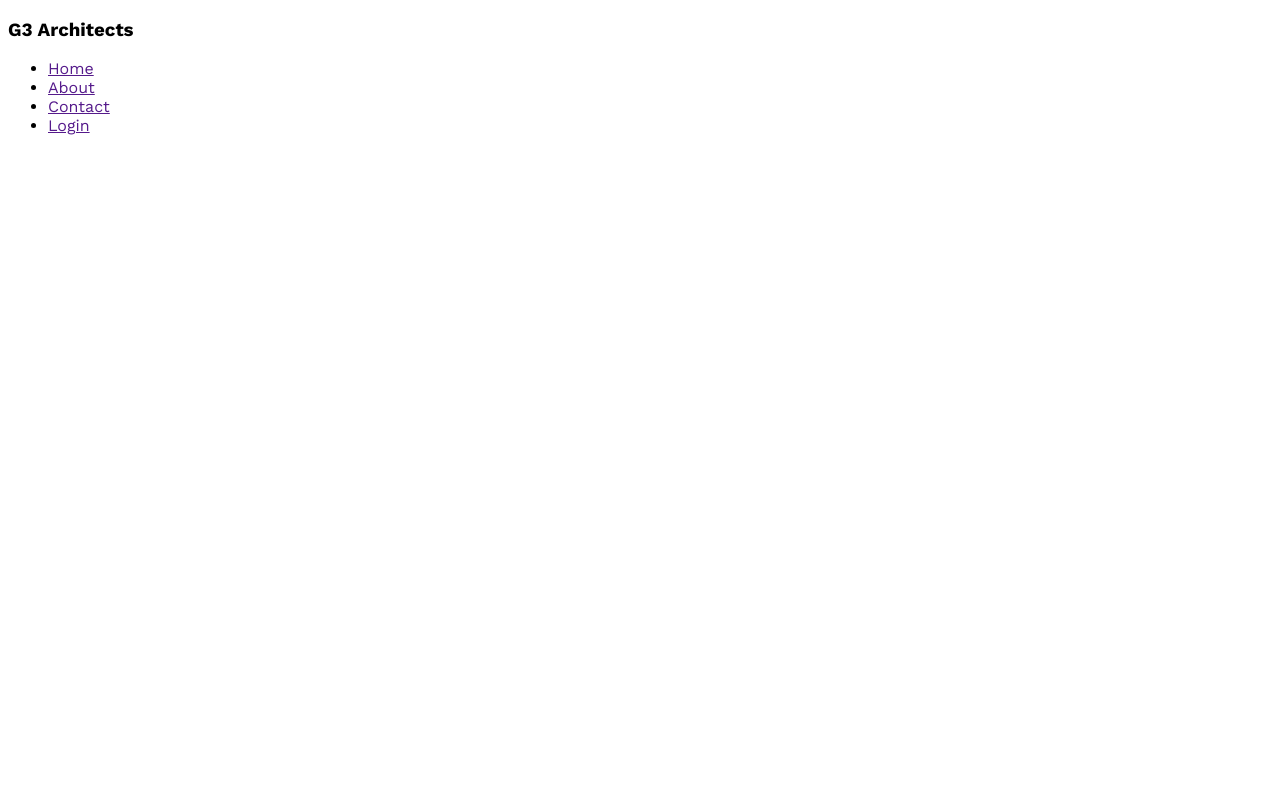
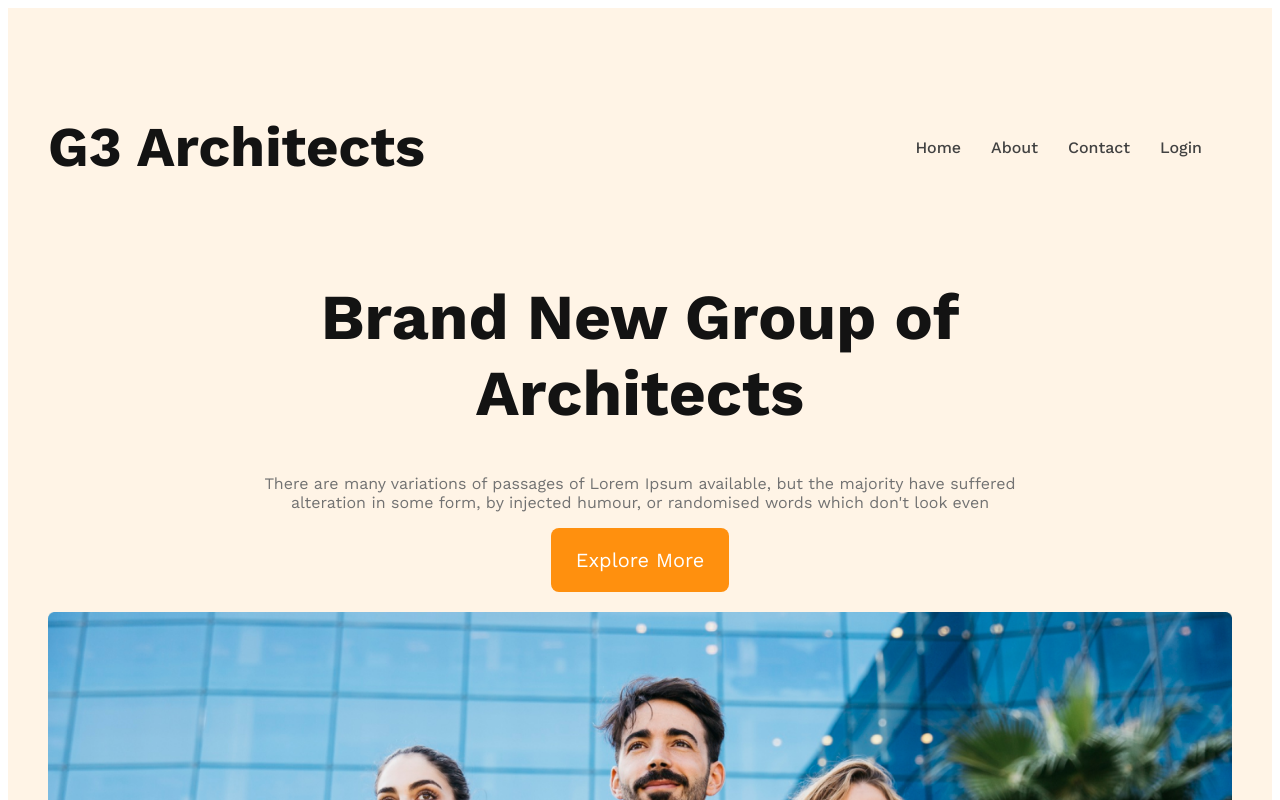
Before and after one commit to iamsreshthocoderz/g3-architects-resources, a plain HTML site: page index.html in a window 1280 px wide. Shown: the top 800 px of the page. Drawn offline with nearby package versions, Linux system fonts and the light colour scheme.

Commit message:
first commit

```diff
--- a/architec.css
+++ b/architec.css
@@ -4,3 +4,97 @@
 * {
     font-family: 'Work Sans', sans-serif;
 }
+
+.btn-primary{
+    border-radius: 8px;
+    background: #FF900E;
+    padding: 20px 25px;
+    color: #fff;
+    font-size: 1.25rem;
+    cursor: pointer;
+    border: 0;
+}
+/* header style */
+header {
+    background: rgba(255, 144, 14, 0.10);
+    padding: 50px 40px;
+}
+
+nav{
+    display: flex;
+    justify-content: space-between;
+    align-items: center;
+}
+
+.nav-title{
+    font-size: 3rem;
+    font-weight: 700;
+    color: #131313;
+}
+
+nav > ul{
+    display: flex;
+}
+
+nav li{
+    list-style: none;
+    margin-right: 30px;
+    font-weight: 500;
+    font-size: 1rem;
+}
+nav li a {
+    text-decoration: none;
+    color: #424242;
+}
+
+
+/* banner style  */
+
+.banner-content{
+    max-width: 800px;
+    text-align: center;
+    margin: 0 auto;
+}
+.banner-title{
+    font-size: 4rem;
+    font-weight: 700;
+    color: #131313;
+}
+
+.banner-description{
+    color: #727272;
+
+}
+
+.banner img{
+    width: 100%;
+    margin-top: 20px;
+}
+
+
+
+
+
+
+/* responsive media  query for mobile view*/
+
+@media screen and (max-width:576px) {
+    header{
+        padding: 20px;
+    }
+    nav {
+        flex-direction: column;
+    }
+}
+
+/* responsive media  for tablet device */
+
+@media screen and (min-width:576px) and (max-width: 960px) {
+    nav{
+        flex-direction: column;
+    }
+    header{
+        padding: 50px;
+    }
+
+}
--- a/index.html
+++ b/index.html
@@ -8,7 +8,7 @@
 </head>
 <body>
     <header>
-        <nav>
+        <nav class="nav-title">
             <h3>G3 Architects</h3>
             <ul>
                 <li><a href="">Home</a></li>
@@ -18,6 +18,17 @@
 
             </ul>
         </nav>
+        <div class="banner">
+            <div class="banner-content">
+                <h1 class="banner-title">Brand New
+                    Group of Architects
+                    </h1>
+                    <p class="banner-description">There are many variations of passages of Lorem Ipsum available, but the majority have suffered alteration in some form, by injected humour, or randomised words which don't look even</p>
+                    <button class="btn-primary">Explore More</button>
+
+            </div>
+            <img src="./images/banner.png" alt="">
+        </div>
     </header>
     <main>
 
```
